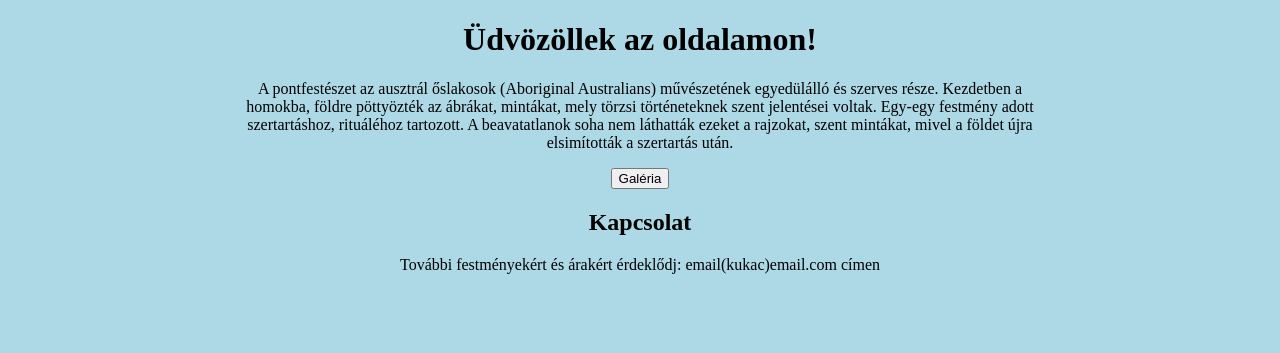
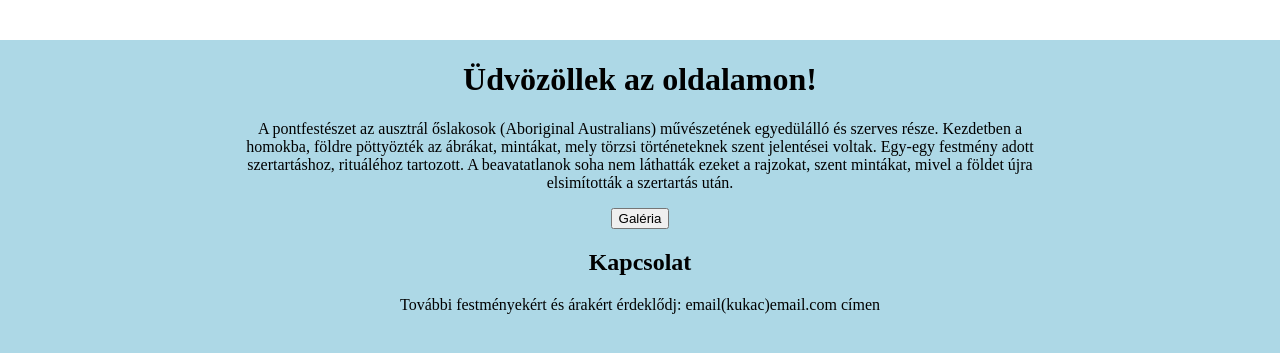
Before and after one commit to balazsvamosi1/balazsvamosi.github.io, a Jekyll site: the page built from index.md, in a window 1280 px wide. Shown: the top 353 px of the page. Built offline with Jekyll 4.4.1, drawn with Linux system fonts in a browser that asks for light colours; a script that is not in the unit is left out; comment, search, counter and statistics services are not loaded.

Commit message:
Update style.css

```diff
--- a/assets/css/style.css
+++ b/assets/css/style.css
@@ -4,3 +4,8 @@ body {
   margin: 0;
   padding: 0;
 }
+
+header {
+  background-color: #FFFFFF; /* Set the background color for the header (white in this example) */
+  padding: 20px; /* Add padding to the header for spacing */
+}
```
